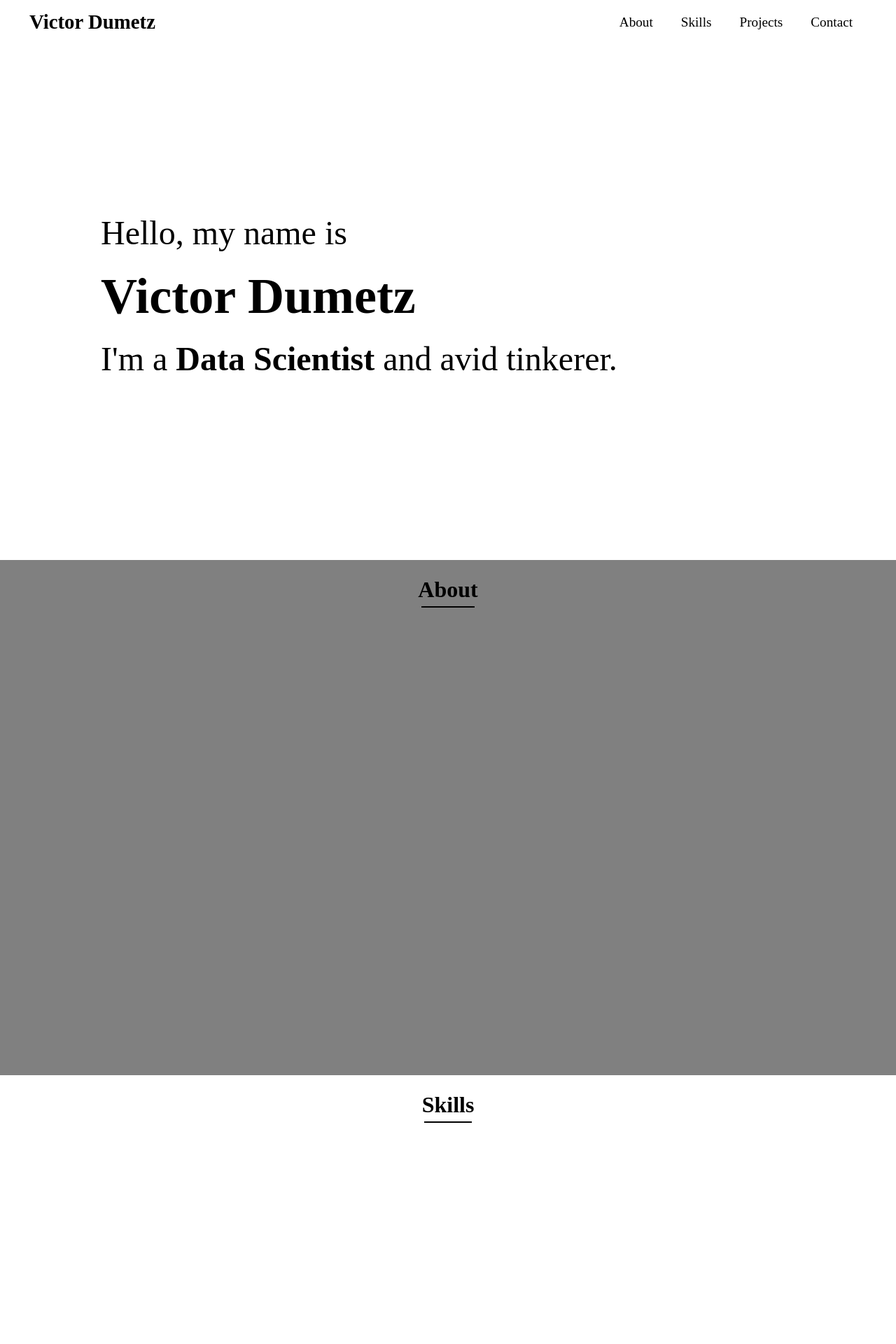
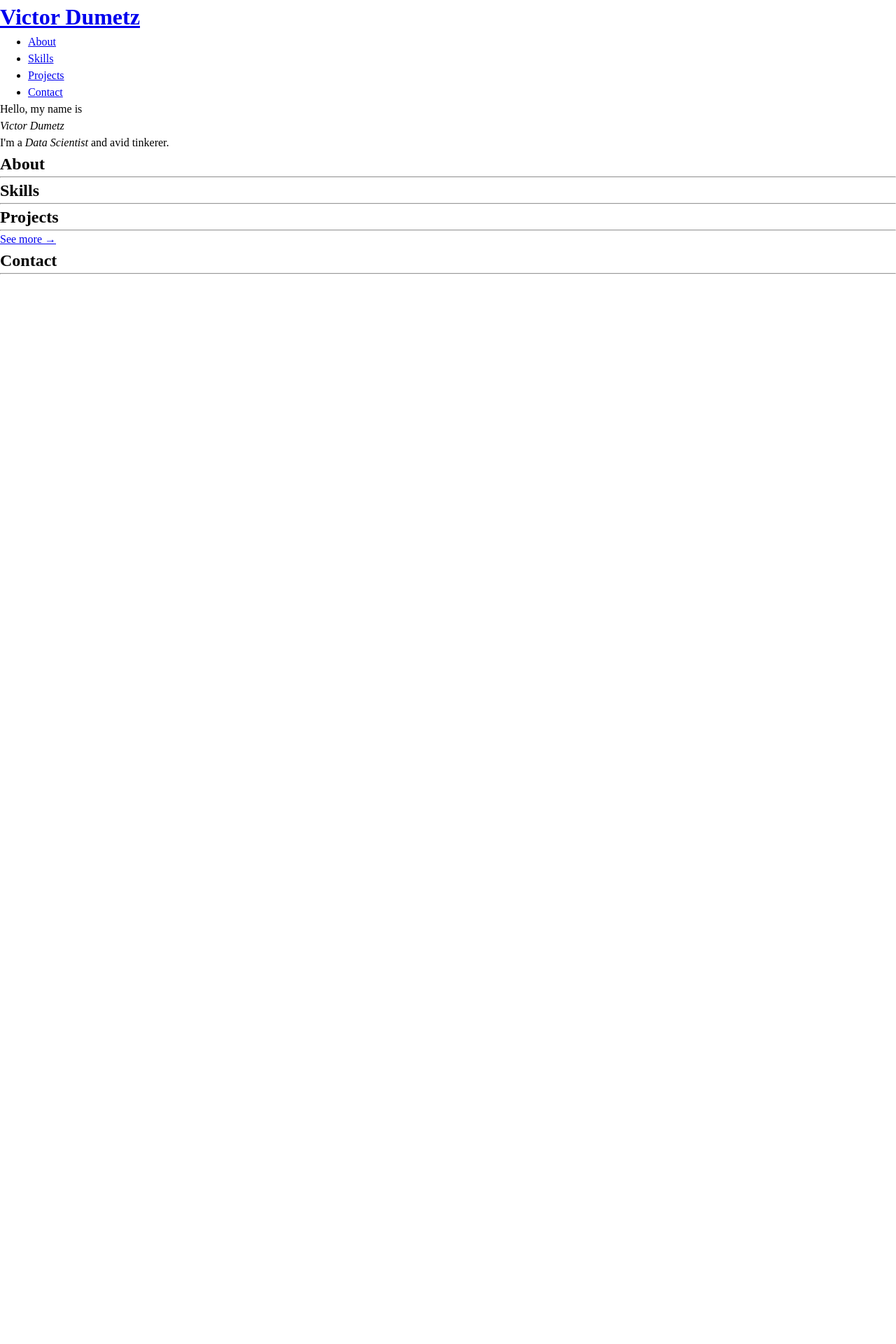
Before and after one commit to victordumetz/personal-website, a FastAPI app: page / in a window 1280 px wide. Shown: the top 1920 px of the page at 70% size. After the commit the page ends 392 px from the top, so only its background shows below. Run offline with FastAPI, Linux system fonts and the light colour scheme; parts of the project's set-up code (start-up, migrations or seed data) failed here and were passed over; some libraries are stand-ins or nearby versions.

Commit message:
Remove styles
Remove all styling. Rename the style files using snake case.

```diff
--- a/static/common-styles.css
+++ /dev/null
@@ -1,73 +0,0 @@
-:root {
-  --header-height: 8vh;
-}
-
-html {
-  scroll-padding-top: var(--header-height);
-  scroll-behavior: smooth;
-}
-
-body {
-  font-size: 1.2rem;
-}
-
-a {
-  text-decoration: none;
-}
-
-a,
-a:visited,
-a:hover,
-a:active {
-  color: inherit;
-}
-
-header {
-  position: fixed;
-  top: 0;
-  min-height: var(--header-height);
-  width: 100%;
-  display: flex;
-  flex-wrap: wrap;
-  align-items: center;
-  justify-content: space-between;
-  background-color: white;
-  padding: 0 42px;
-  font-size: 1.2rem;
-  z-index: 999;
-}
-
-#name {
-  font-size: 1.5em;
-}
-
-#navigation-bar {
-  font-size: 1.2rem;
-}
-
-#navigation-bar ul {
-  height: 100%;
-  padding: 0;
-  display: flex;
-  align-items: center;
-  justify-content: center;
-}
-
-#navigation-bar li {
-  margin: 0 10px;
-  list-style-type: none;
-}
-
-#navigation-bar a {
-  padding: 10px;
-}
-
-main {
-  margin-top: var(--header-height);
-}
-
-.see-more {
-  align-self: flex-end;
-  padding: 6px;
-  margin: 12px;
-}
--- a/static/index-styles.css
+++ /dev/null
@@ -1,350 +0,0 @@
-:root {
-  --header-height: 8vh;
-  --opacity-level-1: 0.1;
-  --opacity-level-2: 0.4;
-}
-
-section {
-  height: calc(100vh - var(--header-height));
-  padding: 0 72px;
-  padding-bottom: 18px;
-  display: flex;
-  flex-direction: column;
-  align-items: center;
-  justify-content: space-between;
-}
-
-section:nth-child(even) {
-  background-color: gray;
-}
-
-section h2 {
-  padding: 6px;
-  margin: 12px;
-  text-align: center;
-  font-size: 2rem;
-}
-
-section h2 hr {
-  width: 90%;
-  margin: auto;
-  border: 1px solid black;
-}
-
-section p {
-  margin: 1.2em 0;
-  font-size: 1.2em;
-}
-
-#tagline {
-  justify-content: center;
-}
-
-#tagline p {
-  align-self: flex-start;
-  padding-left: 72px;
-  font-size: 3rem;
-}
-
-#tagline em {
-  font-weight: bold;
-  font-style: normal;
-}
-
-#tagline-name {
-  font-size: 1.5em;
-}
-
-#about-section-content {
-  display: flex;
-  justify-content: center;
-  align-items: center;
-}
-
-#about-section-content > * {
-  flex: 1 1 auto;
-}
-
-#i-like {
-  display: flex;
-  flex: 0 0 50%;
-  justify-content: center;
-  align-items: center;
-  font-size: 3em;
-  overflow: hidden;
-}
-
-#i-like ul {
-  flex: 0 0 70%;
-}
-
-#i-like li {
-  list-style: none;
-}
-
-#i-like li:nth-child(1),
-#i-like li:nth-last-child(1) {
-  opacity: 0;
-}
-
-#i-like li:nth-child(2),
-#i-like li:nth-last-child(2) {
-  opacity: var(--opacity-level-1);
-}
-
-#i-like li:nth-child(3),
-#i-like li:nth-last-child(3) {
-  opacity: var(--opacity-level-2);
-}
-
-#i-like li:nth-child(2) {
-  animation:
-    translate-up 1s,
-    opacity-1-0 1s;
-}
-
-#i-like li:nth-child(3) {
-  animation:
-    translate-up 1s,
-    opacity-2-1 1s;
-}
-
-#i-like li:nth-child(4) {
-  animation:
-    translate-up 1s,
-    opacity-3-2 1s;
-}
-
-#i-like li:nth-last-child(3) {
-  animation:
-    translate-up 1s,
-    opacity-2-3 1s;
-}
-
-#i-like li:nth-last-child(2) {
-  animation:
-    translate-up 1s,
-    opacity-1-2 1s;
-}
-
-#i-like li:nth-last-child(1) {
-  animation:
-    translate-up 1s,
-    opacity-0-1 1s;
-}
-
-@keyframes translate-up {
-  70% {
-    transform: translateY(0%);
-  }
-  100% {
-    transform: translateY(-100%);
-  }
-}
-
-@keyframes opacity-0-1 {
-  70% {
-    opacity: 0;
-  }
-  100% {
-    opacity: var(--opacity-level-1);
-  }
-}
-
-@keyframes opacity-1-0 {
-  70% {
-    opacity: var(--opacity-level-1);
-  }
-  100% {
-    opacity: 0;
-  }
-}
-
-@keyframes opacity-1-2 {
-  70% {
-    opacity: var(--opacity-level-1);
-  }
-  100% {
-    opacity: var(--opacity-level-2);
-  }
-}
-
-@keyframes opacity-2-1 {
-  70% {
-    opacity: var(--opacity-level-2);
-  }
-  100% {
-    opacity: var(--opacity-level-1);
-  }
-}
-
-@keyframes opacity-2-3 {
-  70% {
-    opacity: var(--opacity-level-2);
-  }
-  100% {
-    opacity: 1;
-  }
-}
-
-@keyframes opacity-3-2 {
-  70% {
-    opacity: 1;
-  }
-  100% {
-    opacity: var(--opacity-level-2);
-  }
-}
-
-#skills-section-content {
-  display: flex;
-  align-items: center;
-}
-
-#skills-section-content > * {
-  padding: 6px;
-  margin: 12px;
-}
-
-#machine-learning-skills {
-  flex: 1 0 50%;
-}
-
-#skills-section-content > div > ul {
-  flex: 1 0 50%;
-  padding: 6px 0 0 36px;
-  margin: 12px;
-}
-
-#programming-languages-and-tools ul {
-  display: flex;
-  flex-direction: row;
-  flex-wrap: wrap;
-  justify-content: space-evenly;
-  align-items: center;
-  padding: 0;
-  padding-left: 18px;
-}
-
-#programming-languages-and-tools li {
-  flex: 1 1 auto;
-  list-style: none;
-  margin: 6px;
-}
-
-#programming-languages-and-tools > ul > li {
-  max-width: 30%;
-  padding: 6px;
-  margin: 12px;
-  background-color: gray;
-  border-radius: 6px;
-  text-align: center;
-}
-
-#programming-languages-and-tools > ul > li > ul {
-  padding: 0;
-  font-size: 0.8em;
-}
-
-#projects-list {
-  height: 80%;
-  padding: 36px;
-  display: flex;
-}
-
-#projects-list li {
-  height: 100%;
-  max-width: 30vw;
-  padding: 18px;
-  margin: 24px;
-  list-style: none;
-}
-
-#projects-list li a {
-  height: 100%;
-}
-
-#projects-list li a > * {
-  padding: 6px;
-}
-
-#projects-list li a > p {
-  margin: 0;
-  font-size: 1em;
-}
-
-#contact .section-content {
-  width: 100%;
-  padding: 72px;
-  display: flex;
-  align-items: center;
-  justify-content: space-around;
-}
-
-#contact .socials {
-  padding: 12px;
-}
-
-#contact .socials li {
-  padding: 6px;
-  margin: 12px;
-  list-style: none;
-}
-
-#contact-form {
-  flex: 0 1 auto;
-  display: flex;
-  flex-direction: column;
-}
-
-.input-container {
-  width: 100%;
-  min-width: 30vw;
-  max-width: 500px;
-}
-
-.error-message {
-  color: #cc0000;
-}
-
-input,
-textarea {
-  width: 100%;
-  font-size: 1rem;
-}
-
-textarea {
-  resize: none;
-  height: 5rem;
-}
-
-.invalid {
-  box-shadow: 0 0 3px #cc0000;
-}
-
-.popup {
-  position: fixed;
-  top: 50%;
-  left: 50%;
-  transform: translate(-50%, -50%);
-  background-color: white;
-  padding: 12px;
-  text-align: center;
-}
-
-.auto-close {
-  visibility: hidden;
-  animation: fade-out 4s;
-}
-
-@keyframes fade-out {
-  0%,
-  75% {
-    visibility: visible;
-    opacity: 1;
-  }
-  100% {
-    visibility: hidden;
-    opacity: 0;
-  }
-}
--- a/templates/index/index.html
+++ b/templates/index/index.html
@@ -11,11 +11,11 @@
     <script src="https://unpkg.com/htmx-ext-response-targets@2.0.0/response-targets.js"></script>
     <link href="{{ url_for('static', path='/reset.css') }}" rel="stylesheet" />
     <link
-      href="{{ url_for('static', path='/common-styles.css') }}"
+      href="{{ url_for('static', path='/common_styles.css') }}"
       rel="stylesheet"
     />
     <link
-      href="{{ url_for('static', path='/index-styles.css') }}"
+      href="{{ url_for('static', path='/index_styles.css') }}"
       rel="stylesheet"
     />
 
--- a/templates/projects/projects.html
+++ b/templates/projects/projects.html
@@ -10,11 +10,11 @@
     ></script>
     <link href="{{ url_for('static', path='/reset.css') }}" rel="stylesheet" />
     <link
-      href="{{ url_for('static', path='/common-styles.css') }}"
+      href="{{ url_for('static', path='/common_styles.css') }}"
       rel="stylesheet"
     />
     <link
-      href="{{ url_for('static', path='/projects-styles.css') }}"
+      href="{{ url_for('static', path='/projects_styles.css') }}"
       rel="stylesheet"
     />
 
--- a/templates/resume/resume.html
+++ b/templates/resume/resume.html
@@ -10,11 +10,11 @@
     ></script>
     <link href="{{ url_for('static', path='/reset.css') }}" rel="stylesheet" />
     <link
-      href="{{ url_for('static', path='/common-styles.css') }}"
+      href="{{ url_for('static', path='/common_styles.css') }}"
       rel="stylesheet"
     />
     <link
-      href="{{ url_for('static', path='/resume-styles.css') }}"
+      href="{{ url_for('static', path='/resume_styles.css') }}"
       rel="stylesheet"
     />
     <title>Victor Dumetz - Resume</title>
```
Also changed, not shown: static/projects-styles.css (deleted, +0 -38 lines), static/resume-styles.css (deleted, +0 -76 lines), static/common_styles.css (added), static/index_styles.css (added), static/projects_styles.css (added), static/resume_styles.css (added).
